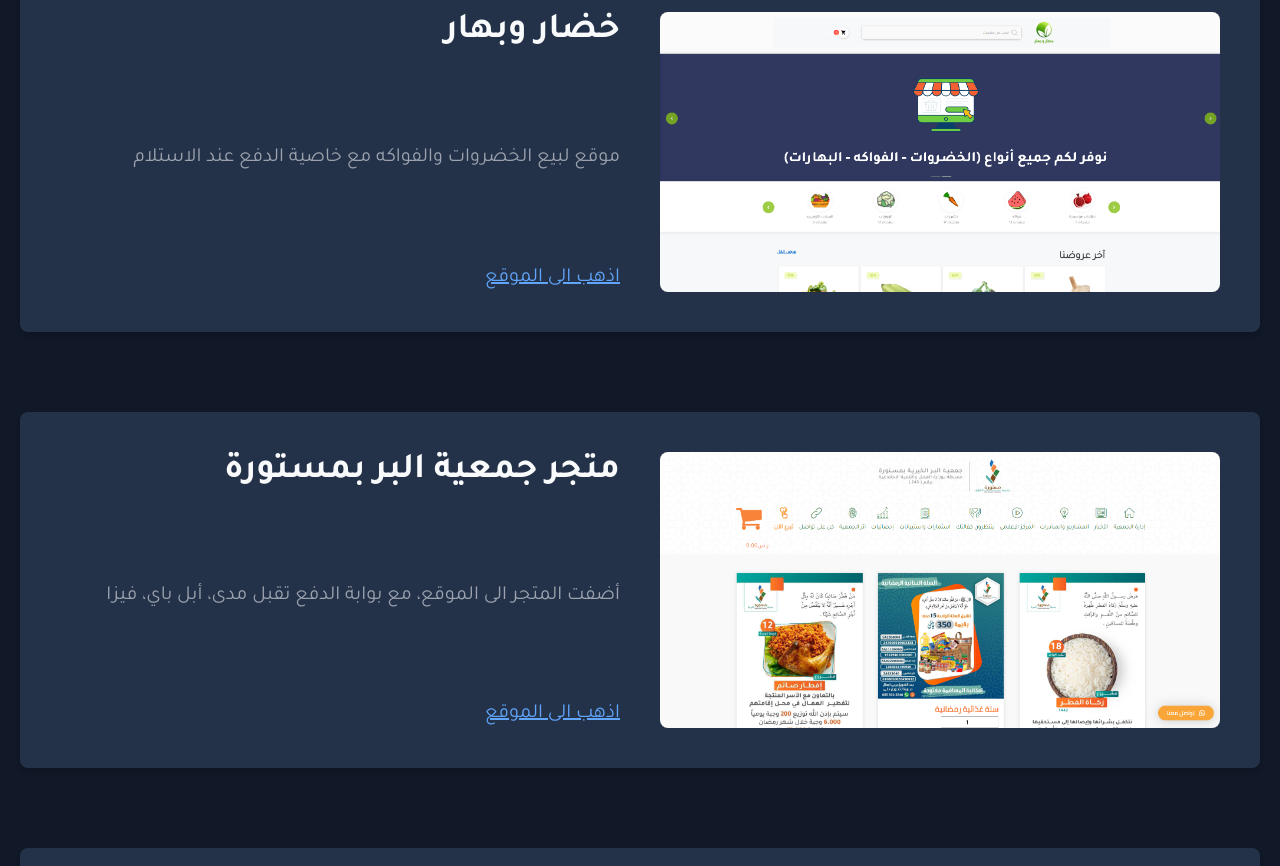
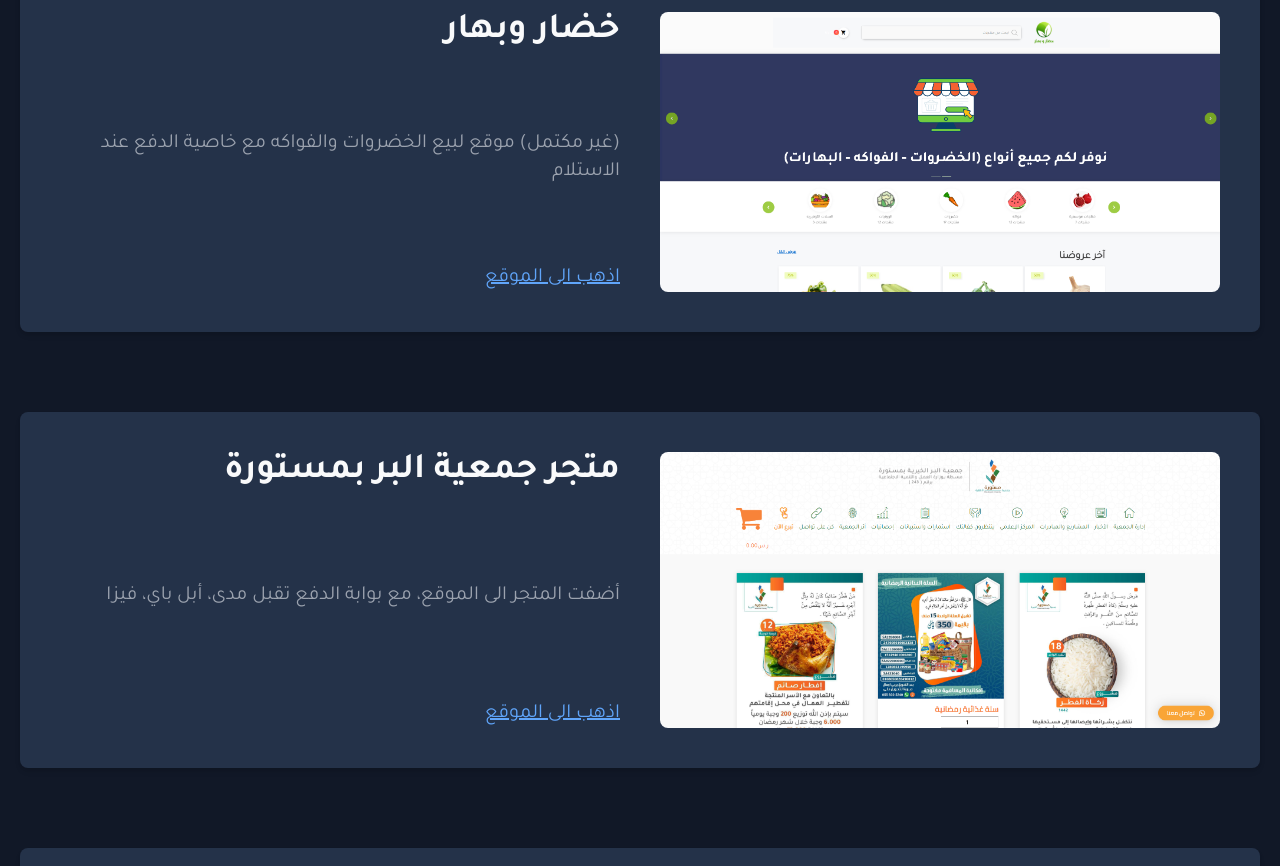
Before and after one commit to fai9al7dad/portfolio, a Gatsby site: page /Projects in a window 1280 px wide. Shown: the part 1020-1886 px from the top of the page. Built offline with nearby package versions, Linux system fonts and the light colour scheme; Gatsby itself is replaced by a stand-in of ours.

Commit message:
khodar wa bahar desc

```diff
--- a/src/pages/Projects.js
+++ b/src/pages/Projects.js
@@ -21,7 +21,7 @@ export default function Projects() {
                 <Project title="المنظم" desc="موقع باستخدام VUE & LARAVEL لتنظيم المهام ووضع
                 موعد لها ورؤية المواعيد بشكل بسيط ومنظم" link="https://monathem.herokuapp.com" image={monathem} />
                 <Project title="موقع حلقة جامع بن عثيمين بجدة" desc="موقع لمتابعة حصاد الطلاب. يتكون من صفحة خاصة بالطالب يسجل فيها انجازه، وصفحة خاصة بالمعلم لمتابعة طلاب حلقته" link="https://khodarwabahar.com/" image={binothaymeen}  disabled ="true"/>
-                <Project title="خضار وبهار" desc="موقع لبيع الخضروات والفواكه مع خاصية الدفع عند الاستلام" link="https://khodarwabahar.com/" image={khodarwabahar}/>
+                <Project title="خضار وبهار" desc="(غير مكتمل) موقع لبيع الخضروات والفواكه مع خاصية الدفع عند الاستلام" link="https://khodarwabahar.com/" image={khodarwabahar}/>
                 <Project title="متجر جمعية البر بمستورة" desc="أضفت المتجر الى الموقع، مع بوابة الدفع تقبل مدى، أبل باي، فيزا" link="http://mastorahbr.org.sa/shop/ " image={mastorahbr} />
                 <Project title="ارتقاء التصميم للمقاولات العامة" desc="موقع مؤسسة مقاولات عامة. يعرض خدماتهم وصور مشاريعهم" link="http://erteqaa.co/en/home-2/" image={erteqaa} />
                 <Project title="تصميم كناشة الفوائد" desc="تصميم واجهة UI لتطبيق كناشة الفوائد" link="#" image={konasha} disabled="true" />
```
